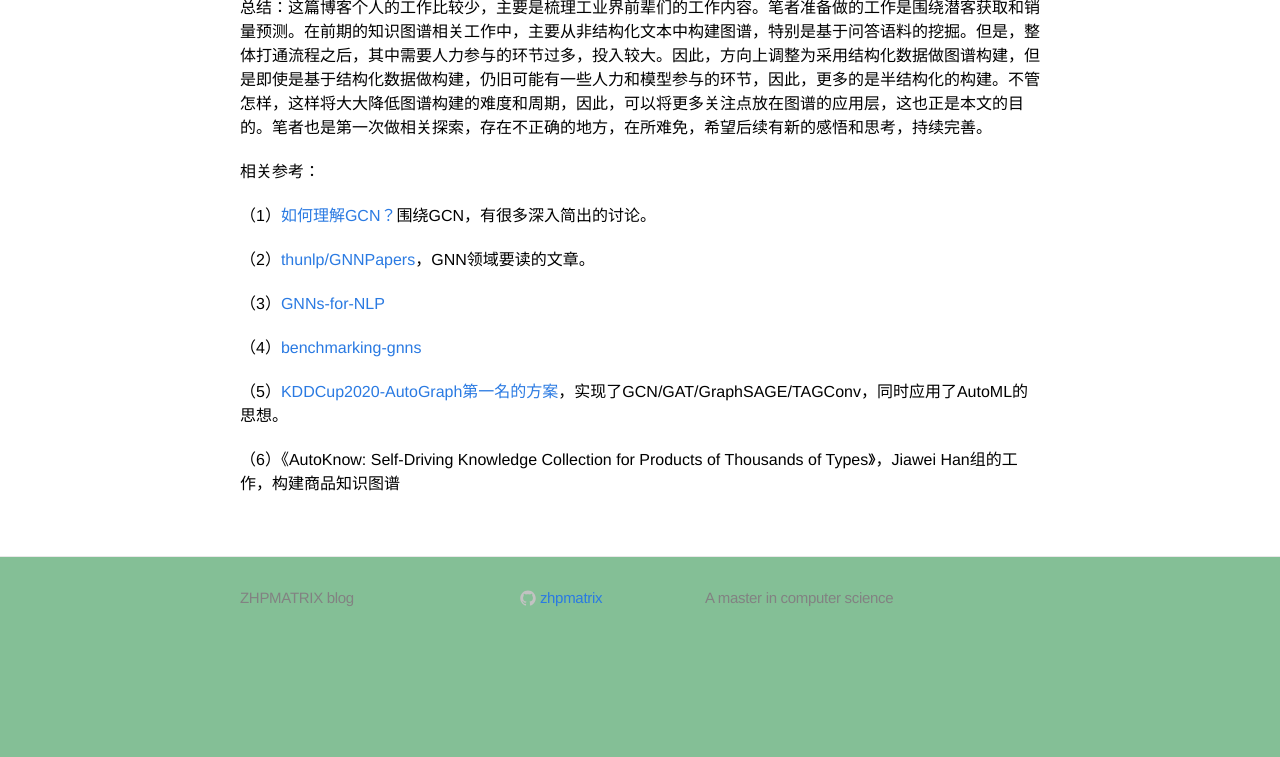
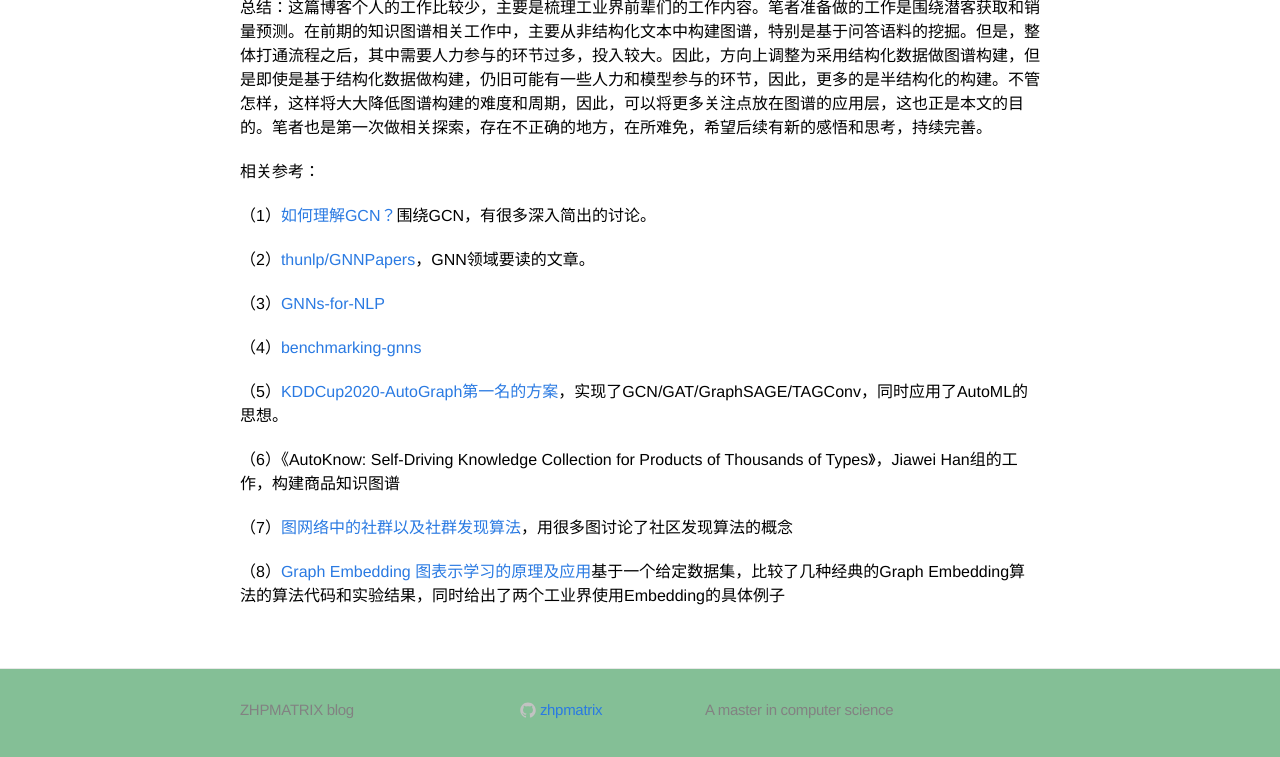
Before and after one commit to zhpmatrix/zhpmatrix.github.io, a Jekyll site: the page built from _posts/2020-11-29-gnn-about.md, in a window 1280 px wide and 900 px high, scrolled down 5064 px, cut to the strip 134-891 px from the top of the window. Built offline with Jekyll 4.4.1, drawn with Linux system fonts in a browser that asks for light colours; comment, search, counter and statistics services are not loaded; before the commit the page ends 5852 px from its top, so only the background shows below that.

Commit message:
add new ref

```diff
--- a/_posts/2020-11-29-gnn-about.md
+++ b/_posts/2020-11-29-gnn-about.md
@@ -112,3 +112,7 @@ cypher和neo4j的关系，可以类比于sql语句和mysql的关系。可以通
 （5）[KDDCup2020-AutoGraph第一名的方案](https://github.com/aister2020/KDDCUP_2020_AutoGraph_1st_Place)，实现了GCN/GAT/GraphSAGE/TAGConv，同时应用了AutoML的思想。
 
  （6）《AutoKnow: Self-Driving Knowledge Collection for Products of Thousands of Types》，Jiawei Han组的工作，构建商品知识图谱
+
+ （7）[图网络中的社群以及社群发现算法](https://mp.weixin.qq.com/s?__biz=MzU1NTMyOTI4Mw==&mid=2247508780&idx=1&sn=c7b4a7a6503db22a92230a011a24e1a4&chksm=fbd71140cca09856c76258588da02d574180f820f0e102d2287c8209950c666a85c94dd70f59&mpshare=1&scene=23&srcid=1129Rj1ljSPikiZFz0CnDWXK&sharer_sharetime=1606586130397&sharer_shareid=0e8353dcb5f53b85da8e0afe73a0021b%23rd)，用很多图讨论了社区发现算法的概念
+
+ （8）[Graph Embedding 图表示学习的原理及应用](https://mp.weixin.qq.com/s?__biz=MzU1NTMyOTI4Mw==&mid=2247500931&idx=2&sn=78501021d74b522319c7ce3acdc82b73&chksm=fbd776efcca0fff9c06d502fa79f03aa404cbe8d974fe898acda410ac096d49143c6b1710696&mpshare=1&scene=23&srcid=1129InXClG5fk1k96zvgi1P6&sharer_sharetime=1606587750169&sharer_shareid=0e8353dcb5f53b85da8e0afe73a0021b%23rd)基于一个给定数据集，比较了几种经典的Graph Embedding算法的算法代码和实验结果，同时给出了两个工业界使用Embedding的具体例子
```
